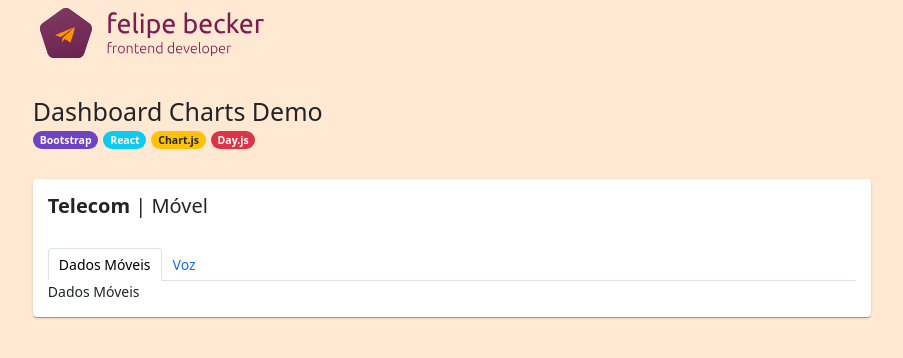
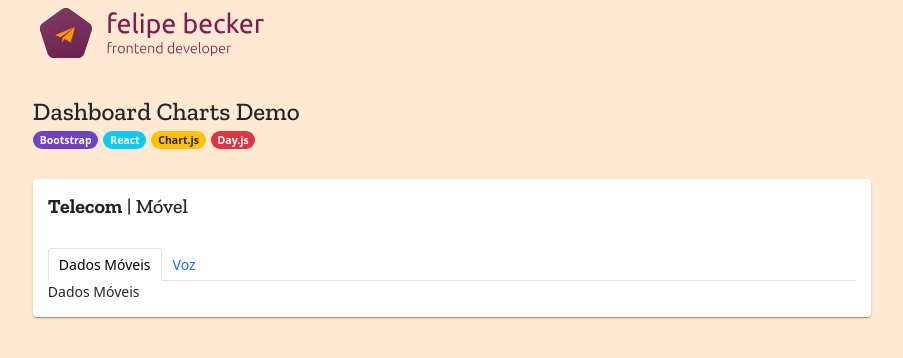
Before and after one commit to ofelipebecker/dashboard-charts-demo, a React (Vite) app: page / in a window 1280 px wide. Shown: the top 358 px of the page, without its empty margins (188-1091 px from the left). Built offline with nearby package versions, Linux system fonts and the light colour scheme.

Commit message:
ui: apply Zilla Slab font and main-purple color to headings
Issue: DCD-2601A

```diff
--- a/src/index.css
+++ b/src/index.css
@@ -111,6 +111,14 @@ h1 {
   line-height: 1.1;
 }
 
+h1,
+h2,
+h3,
+h4 {
+  color: var(--main-purple);
+  font-family: 'Zilla Slab';
+}
+
 .max-h-50px {
   max-height: 50px;
 }
```
